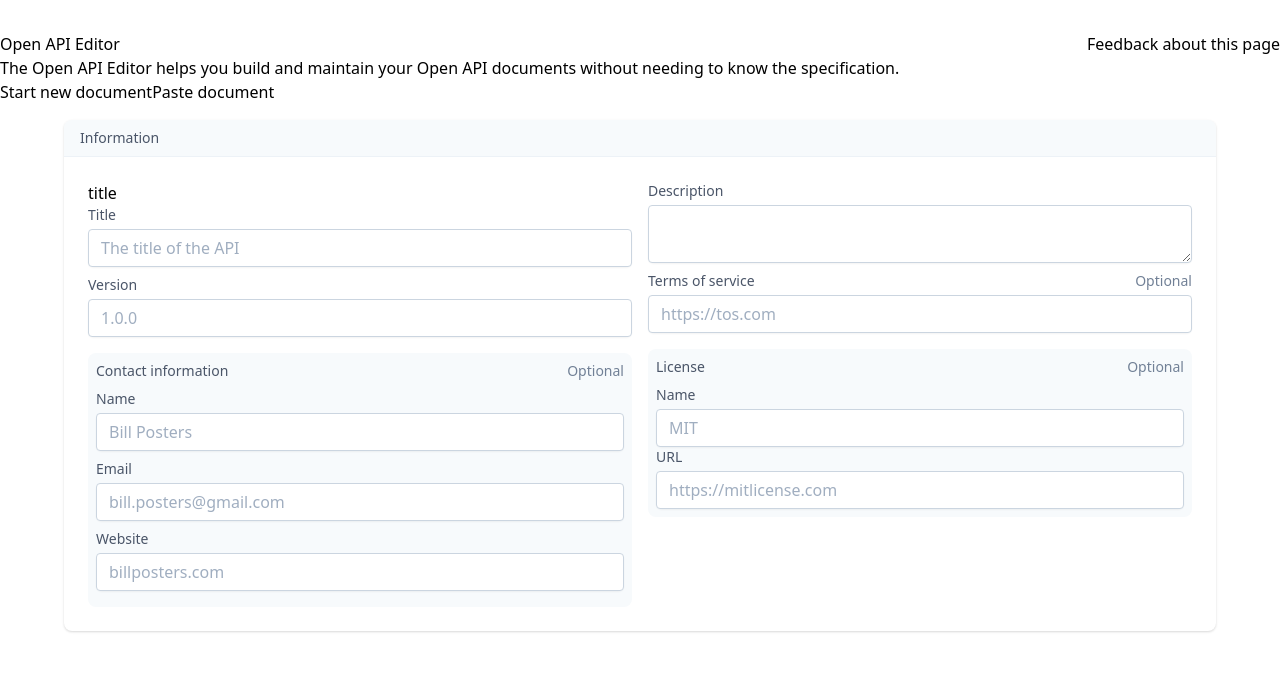
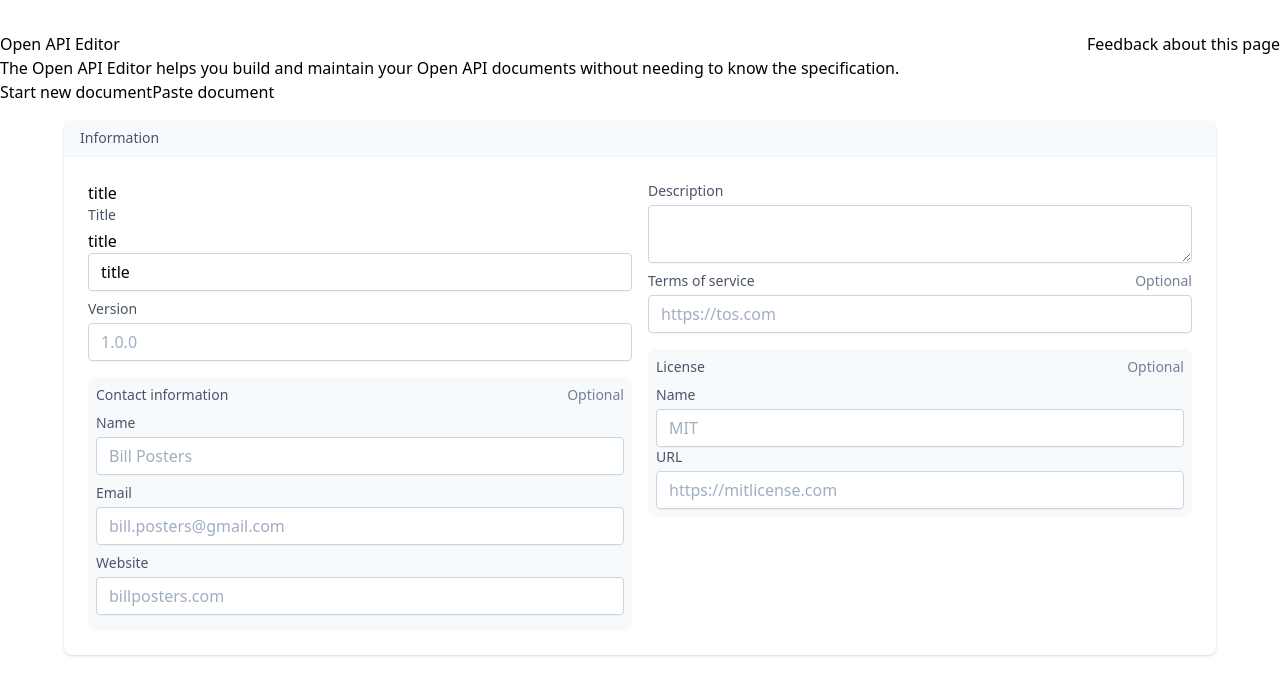
Before and after one commit to t-eckert/open-api-editor, a Vue app in the folder open-api-editor-ui/: page / in a window 1280 px wide. Shown: the top 694 px of the page. Built offline with nearby package versions, Linux system fonts and the light colour scheme.

Commit message:
Added :value to v-model, thanks Rockwell

```diff
--- a/open-api-editor-ui/src/components/form/Information.vue
+++ b/open-api-editor-ui/src/components/form/Information.vue
@@ -9,7 +9,7 @@
       <div>
         <div>{{ title }}</div>
         <text-input
-          v-model="title"
+          v-model:value="title"
           label="Title"
           placeholder="The title of the API"
           class="mb-2"
```
